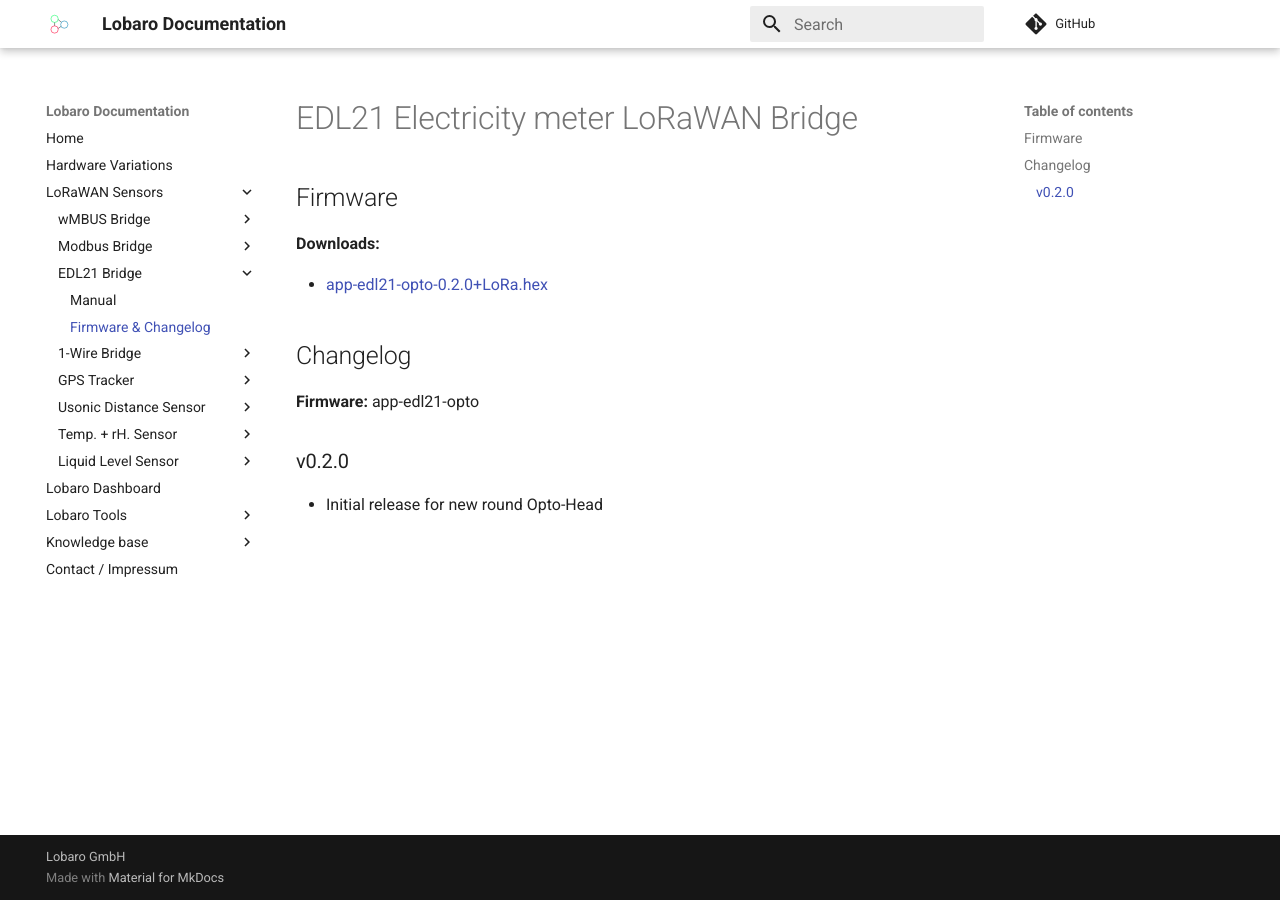
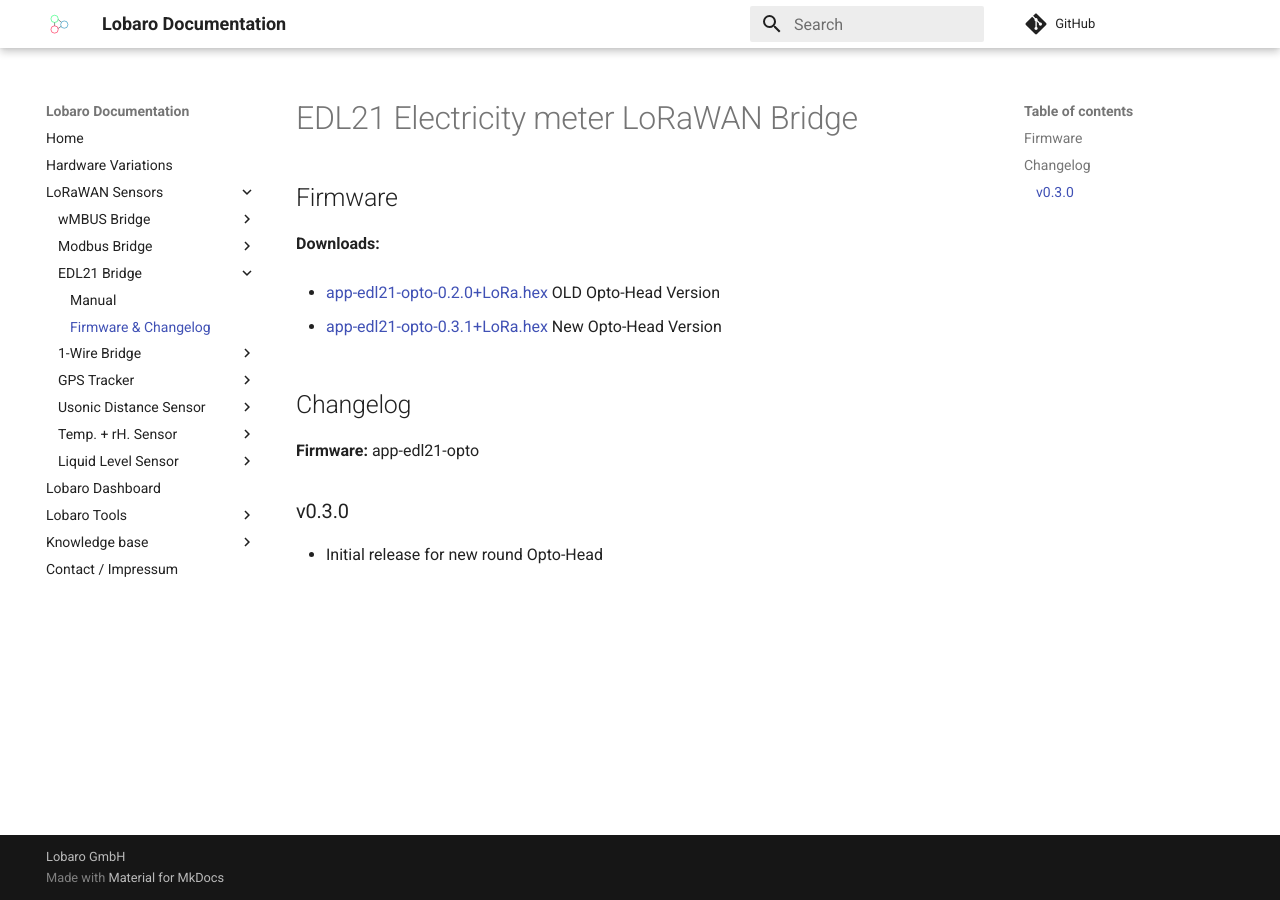
Before and after one commit to Lobaro/docs, an MkDocs documentation site: the page built from docs/lorawan-sensors/edl21-opto-lorawan/firmware.md, in a window 1280 px wide. Built offline with MkDocs 1.6.1 and Material for MkDocs 9.7.7, drawn with Linux system fonts in a browser that asks for light colours; a script that is not in the unit is left out; comment, search, counter and statistics services are not loaded.

Commit message:
added version for round opto head, WIP

```diff
--- a/docs/lorawan-sensors/edl21-opto-lorawan/firmware.md
+++ b/docs/lorawan-sensors/edl21-opto-lorawan/firmware.md
@@ -4,12 +4,16 @@
 
 **Downloads:**
 
-* [app-edl21-opto-0.2.0+LoRa.hex](firmware/app-edl21-opto-0.2.0+LoRa.hex)
+* [app-edl21-opto-0.2.0+LoRa.hex](firmware/app-edl21-opto-0.2.0+LoRa.hex) OLD Opto-Head Version
+
+* [app-edl21-opto-0.3.1+LoRa.hex](firmware/app-edl21-opto-0.3.1+LoRa.hex) New Opto-Head Version
+
+
 
 ## Changelog
 
 **Firmware:** app-edl21-opto
 
-### v0.2.0
+### v0.3.0
 
 * Initial release for new round Opto-Head
```
Also changed, not shown: 1 other file.
